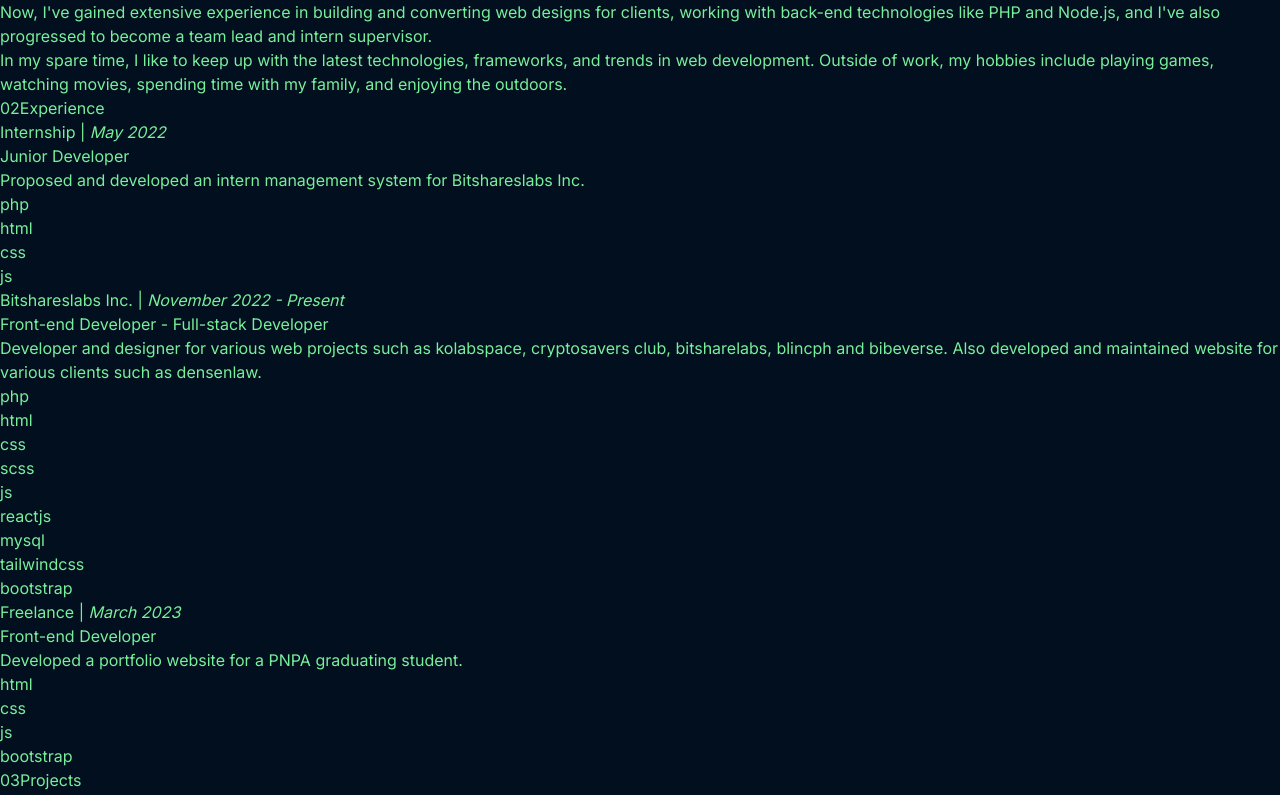
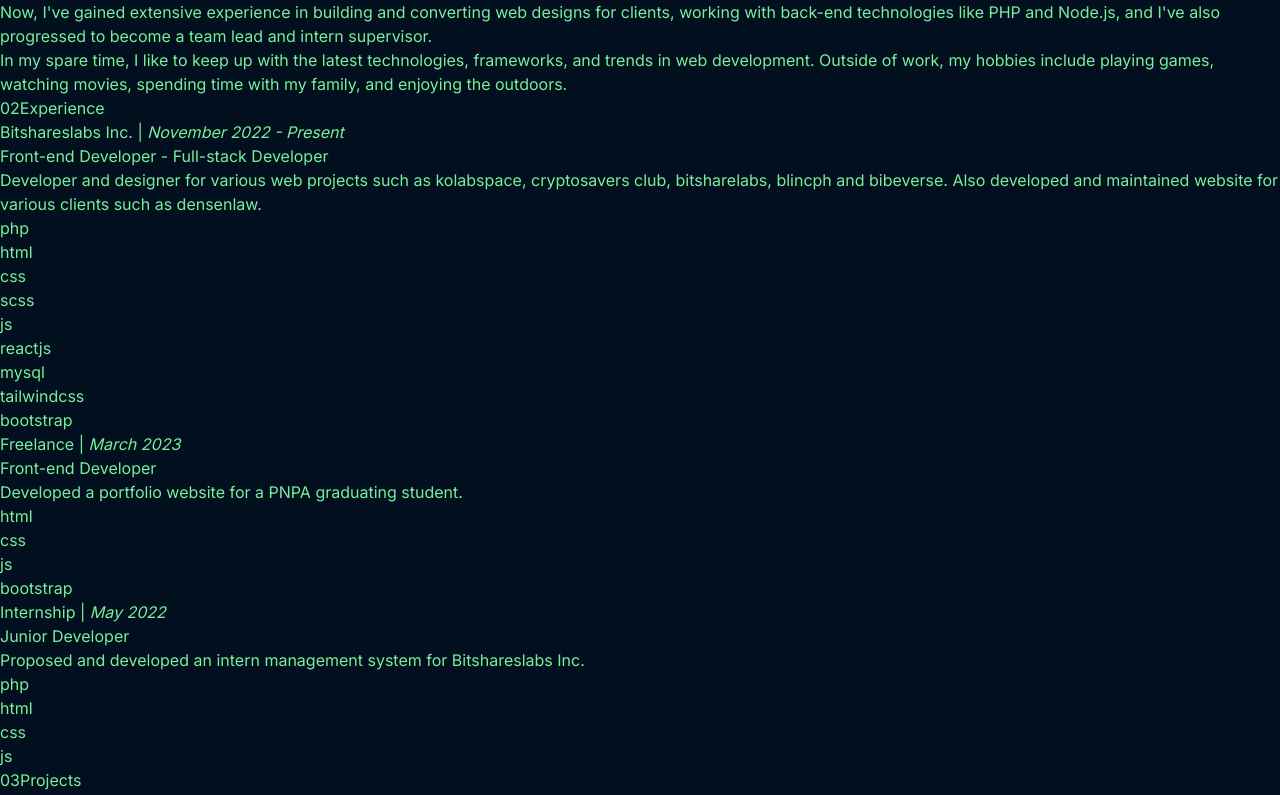
Before and after one commit to KyleGhats/portfolio-v1, a Next.js app: page / in a window 1280 px wide. Shown: the part 740-1535 px from the top of the page. Built offline with nearby package versions, Linux system fonts and the light colour scheme.

Commit message:
Update ExperienceSection.jsx

```diff
--- a/src/app/components/ExperienceSection.jsx
+++ b/src/app/components/ExperienceSection.jsx
@@ -5,13 +5,6 @@
   const experiences = [
     {
       id: 1,
-      title: "Internship | May 2022",
-      sub_title: "Junior Developer",
-      text: "Proposed and developed an intern management system for Bitshareslabs Inc.",
-      skills: ["php", "html", "css", "js"],
-    },
-    {
-      id: 2,
       title: "Bitshareslabs Inc. | November 2022 - Present",
       sub_title: "Front-end Developer - Full-stack Developer",
       text: "Developer and designer for various web projects such as kolabspace, cryptosavers club, bitsharelabs, blincph and bibeverse. Also developed and maintained website for various clients such as densenlaw. ",
@@ -28,11 +21,18 @@
       ],
     },
     {
-      id: 1,
+      id: 2,
       title: "Freelance | March 2023",
       sub_title: "Front-end Developer",
       text: "Developed a portfolio website for a PNPA graduating student.",
       skills: ["html", "css", "js", "bootstrap"],
+    },
+    {
+      id: 3,
+      title: "Internship | May 2022",
+      sub_title: "Junior Developer",
+      text: "Proposed and developed an intern management system for Bitshareslabs Inc.",
+      skills: ["php", "html", "css", "js"],
     },
   ];
 
```
